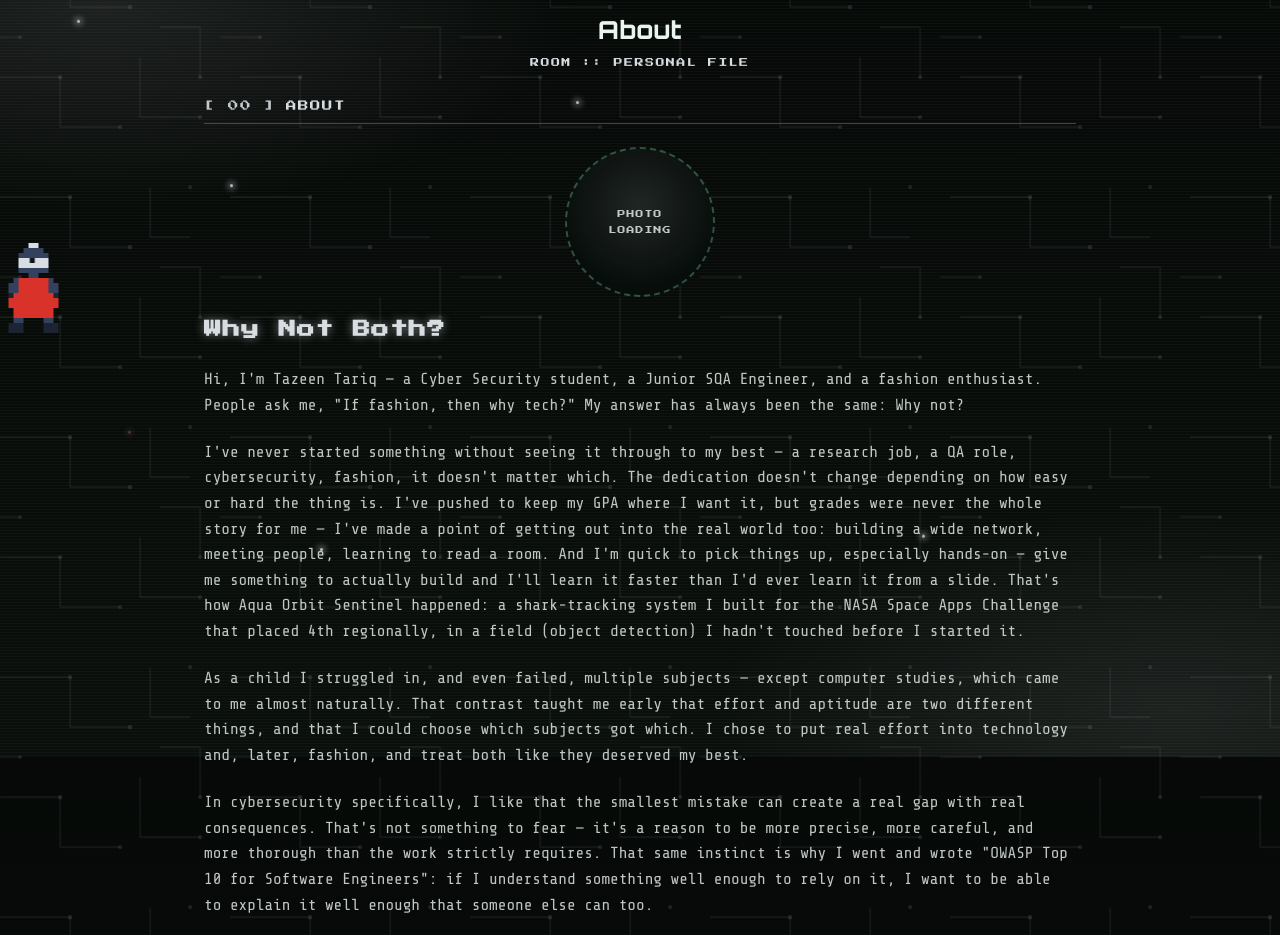
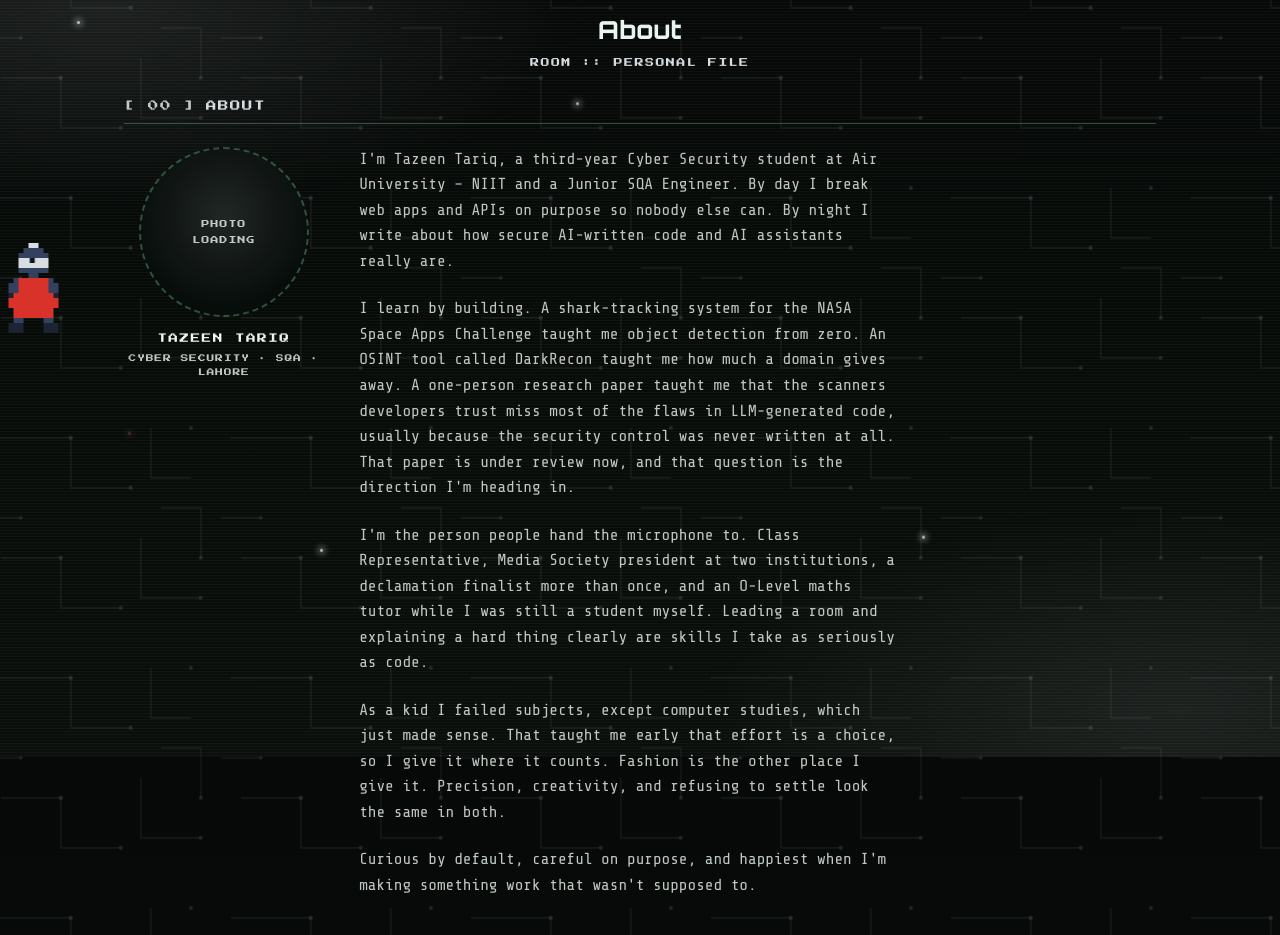
Before and after one commit to TazeenTariqsHUB/tazeentariqshub.github.io, a plain HTML site: page about.html in a window 1280 px wide. Shown: the part 43-978 px from the top of the page. Drawn offline with nearby package versions, Linux system fonts and the light colour scheme.

Commit message:
About: short paragraphs, photo circle left, copy right
Co-Authored-By: Claude Fable 5.1 <noreply@anthropic.com>

```diff
--- a/about.html
+++ b/about.html
@@ -87,17 +87,20 @@
         <span class="win-title"><span class="win-idx">[ 00 ]</span>ABOUT</span>
       </div>
       <div class="plain-body">
-        <div class="about-avatar" id="aboutAvatar" aria-label="Photo of Tazeen Tariq"><span>PHOTO<br>LOADING</span></div>
-        <h2 class="about-heading">Why Not Both?</h2>
-        <p class="about-text">Hi, I'm Tazeen Tariq — a Cyber Security student, a Junior SQA Engineer, and a fashion enthusiast. People ask me, "If fashion, then why tech?" My answer has always been the same: Why not?</p>
-        <p class="about-text">I've never started something without seeing it through to my best — a research job, a QA role, cybersecurity, fashion, it doesn't matter which. The dedication doesn't change depending on how easy or hard the thing is. I've pushed to keep my GPA where I want it, but grades were never the whole story for me — I've made a point of getting out into the real world too: building a wide network, meeting people, learning to read a room. And I'm quick to pick things up, especially hands-on — give me something to actually build and I'll learn it faster than I'd ever learn it from a slide. That's how Aqua Orbit Sentinel happened: a shark-tracking system I built for the NASA Space Apps Challenge that placed 4th regionally, in a field (object detection) I hadn't touched before I started it.</p>
-        <p class="about-text">As a child I struggled in, and even failed, multiple subjects — except computer studies, which came to me almost naturally. That contrast taught me early that effort and aptitude are two different things, and that I could choose which subjects got which. I chose to put real effort into technology and, later, fashion, and treat both like they deserved my best.</p>
-        <p class="about-text">In cybersecurity specifically, I like that the smallest mistake can create a real gap with real consequences. That's not something to fear — it's a reason to be more precise, more careful, and more thorough than the work strictly requires. That same instinct is why I went and wrote "OWASP Top 10 for Software Engineers": if I understand something well enough to rely on it, I want to be able to explain it well enough that someone else can too.</p>
-        <p class="about-text">That same instinct is how I ended up doing research. This year I wrote my first paper on my own, with no supervisor, asking a simple question: do the static analysis tools developers trust actually catch the flaws in code written by large language models? Mostly they don't, and the reason turned out to be interesting — the real problems were security controls that were never written, not bad code a scanner could flag. That paper is now under review, and the same question runs through my recent articles on agentic AI and on what a prompt-based attack against an assistant like Claude can and cannot reach. The security of software that is written by, and built on, LLMs is the direction I want to keep going in.</p>
-        <p class="about-text">I've also learned to lead, not just execute — I've served as President of the Media Society at two different institutions, competed and won as a public speaker, and taught O-Level Mathematics while I was still a student myself. Our Head of Department picked me as Class Representative, which mostly means being the person both the class and the faculty trust to get things done. Leading people, teaching people, and speaking in front of them taught me things no textbook did.</p>
-        <p class="about-text">I'm genuinely curious by nature — I like expanding what I know even when nothing requires it of me, and I bring a creative streak to things that could otherwise stay purely technical. Whatever guidance I didn't have along the way, I made up for by figuring it out myself and giving it everything I had.</p>
-        <p class="about-text">Technology and fashion look like two different worlds from the outside. To me they're the same thing: perfection, creativity, precision, and the willingness to challenge myself. So if someone asks me again, "If fashion, then why tech?"</p>
-        <p class="about-emphasis">I'll still say: Why not both?</p>
+        <div class="about-layout">
+          <div class="about-side">
+            <div class="about-avatar" id="aboutAvatar" aria-label="Photo of Tazeen Tariq"><span>PHOTO<br>LOADING</span></div>
+            <p class="about-side-name">TAZEEN TARIQ</p>
+            <p class="about-side-meta">CYBER SECURITY &middot; SQA &middot; LAHORE</p>
+          </div>
+          <div class="about-copy">
+            <p class="about-text">I'm Tazeen Tariq, a third-year Cyber Security student at Air University &ndash; NIIT and a Junior SQA Engineer. By day I break web apps and APIs on purpose so nobody else can. By night I write about how secure AI-written code and AI assistants really are.</p>
+            <p class="about-text">I learn by building. A shark-tracking system for the NASA Space Apps Challenge taught me object detection from zero. An OSINT tool called DarkRecon taught me how much a domain gives away. A one-person research paper taught me that the scanners developers trust miss most of the flaws in LLM-generated code, usually because the security control was never written at all. That paper is under review now, and that question is the direction I'm heading in.</p>
+            <p class="about-text">I'm the person people hand the microphone to. Class Representative, Media Society president at two institutions, a declamation finalist more than once, and an O-Level maths tutor while I was still a student myself. Leading a room and explaining a hard thing clearly are skills I take as seriously as code.</p>
+            <p class="about-text">As a kid I failed subjects, except computer studies, which just made sense. That taught me early that effort is a choice, so I give it where it counts. Fashion is the other place I give it. Precision, creativity, and refusing to settle look the same in both.</p>
+            <p class="about-text">Curious by default, careful on purpose, and happiest when I'm making something work that wasn't supposed to.</p>
+          </div>
+        </div>
       </div>
     </div>
   </section>
--- a/style.css
+++ b/style.css
@@ -797,7 +797,7 @@ a.proj-item:hover .project-arrow { transform: translateX(4px); }
 
 /* About page */
 .about-hero { min-height: 40vh; }
-.about-page-section { max-width: 920px; }
+.about-page-section { max-width: 1080px; }
 /* The roaming companion (z-index 40, position: fixed) bumps around the
    whole screen on this page and would otherwise pass in front of the
    text panel when it wanders behind it — keep the panel above it. */
@@ -2468,3 +2468,16 @@ body:has(.sys-hero) .char-rope { --rope: var(--pink-text); }
 .talk-stance { min-height: 1.1em; }
 .talk-nophoto .talk-meta { min-height: 0; }
 .talk-nophoto .talk-topic, .talk-nophoto .talk-event { min-height: 0; }
+
+/* About: photo left, copy right (2026-11-19) */
+.about-layout { display: grid; grid-template-columns: 200px 1fr; gap: 2.2rem; align-items: start; }
+.about-side { position: sticky; top: 90px; text-align: center; }
+.about-side .about-avatar { width: 170px; height: 170px; margin: 0 auto 0.9rem; }
+.about-side-name { font-family: var(--pixel); font-size: 0.6rem; letter-spacing: 1.5px; color: var(--dossier-text); margin-bottom: 0.4rem; }
+.about-side-meta { font-family: var(--pixel); font-size: 0.48rem; letter-spacing: 1px; color: var(--dossier-text-dim); line-height: 1.8; }
+.about-copy .about-text { text-align: left; max-width: 62ch; }
+.about-copy .about-text + .about-text { margin-top: 1rem; }
+@media (max-width: 700px) {
+  .about-layout { grid-template-columns: 1fr; gap: 1.4rem; }
+  .about-side { position: static; }
+}
```
